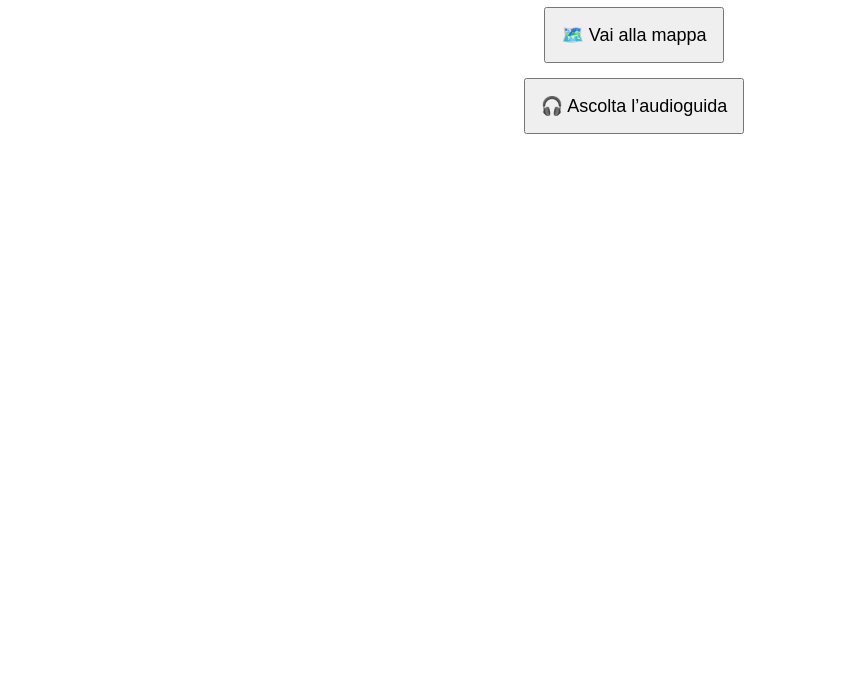
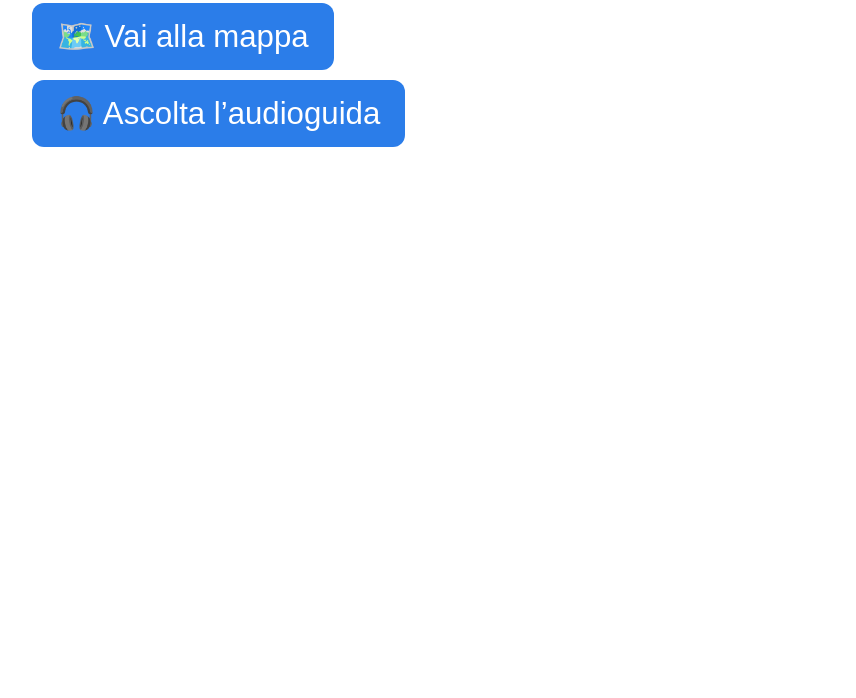
Before and after one commit to elvisdaprai/audioguida, a plain HTML site: page index.html in a window 1280 px wide. Shown: the part 102-800 px from the top of the page, without its empty margins (6-862 px from the left). Drawn offline with Linux system fonts and the light colour scheme.

Commit message:
Update style.css

```diff
--- a/style.css
+++ b/style.css
@@ -9,4 +9,26 @@ button {
   margin: 15px auto;
   padding: 15px;
   font-size: 18px;
+
 }
+/* Stile pulsanti Home / Audio / Mappa */
+button {
+  font-size: 1.5em;       /* testo più grande */
+  padding: 15px 25px;     /* più spazio intorno */
+  margin: 10px;           /* separazione tra pulsanti */
+  border-radius: 12px;    /* angoli arrotondati */
+  background-color: #2b7de9; /* colore pulsante */
+  color: white;
+  border: none;
+  cursor: pointer;
+}
+
+button:hover {
+  background-color: #1a5bb8; /* effetto al passaggio del mouse */
+}
+
+/* Stile testo generale */
+body, h1, p {
+  font-size: 1.3em;        /* più leggibile */
+  line-height: 1.5em;
+}
```
